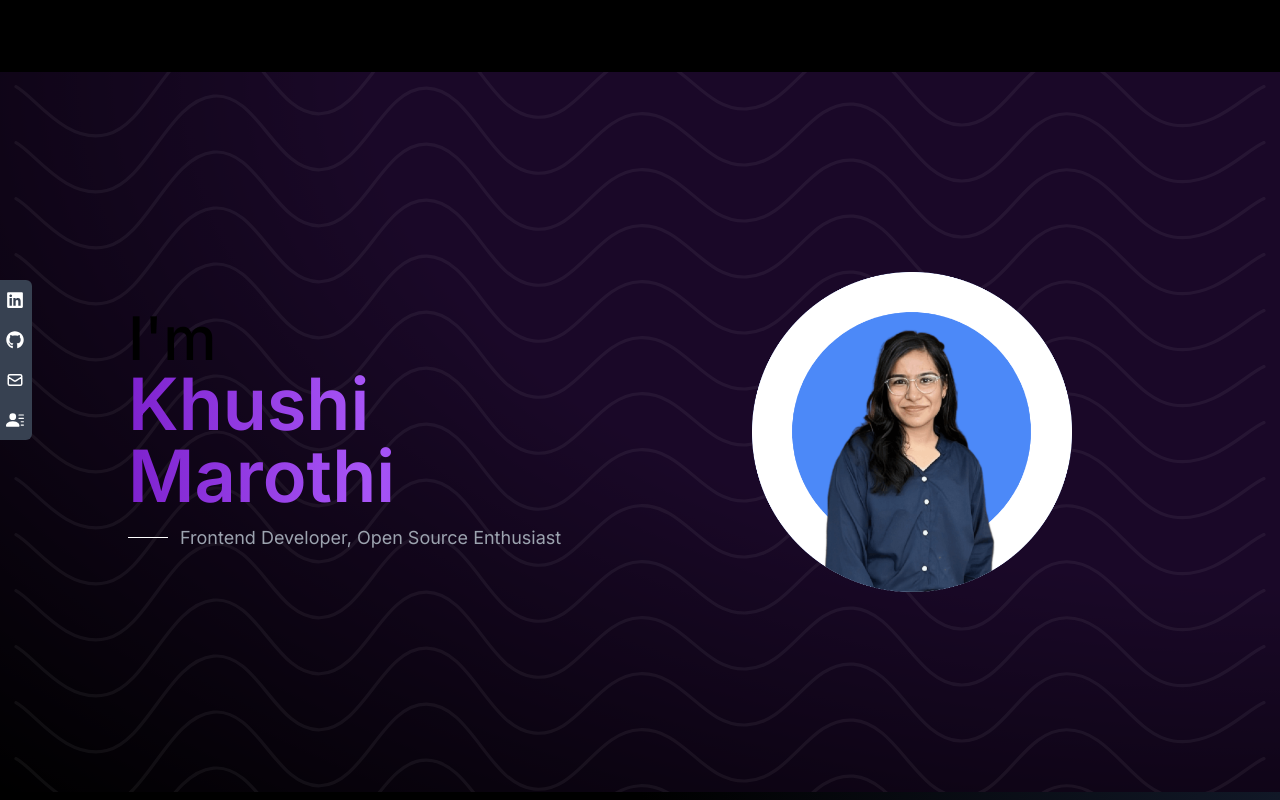
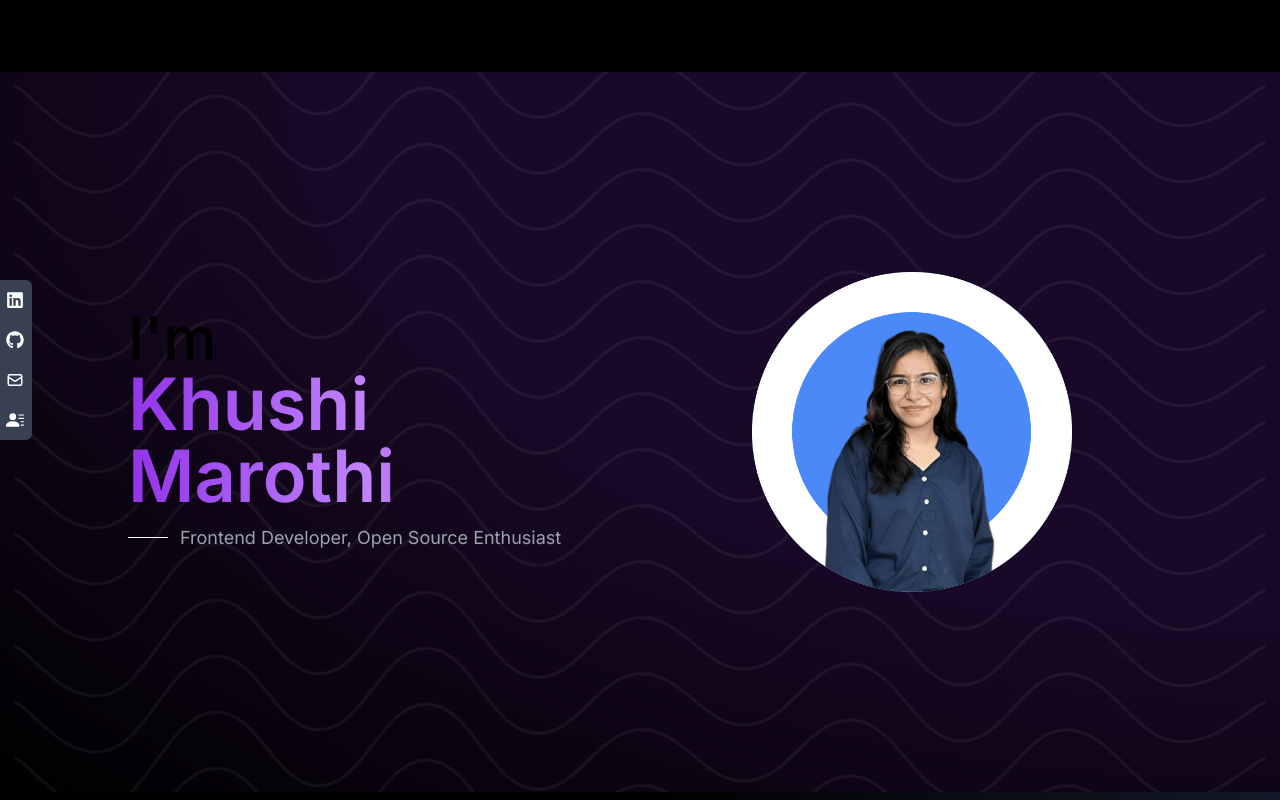
Before and after one commit to khushimarothi/Portfolio, a Next.js app: page / in a window 1280 px wide. Shown: the top 800 px of the page. Built offline with nearby package versions, Linux system fonts and the light colour scheme.

Commit message:
updations

```diff
--- a/src/app/components/Hero.tsx
+++ b/src/app/components/Hero.tsx
@@ -5,7 +5,8 @@ import bg from "@/app/assets/bg.svg"
 
 const Hero = () => {
     const textStyles = {
-        backgroundImage: 'linear-gradient(to right, rgb(126, 34, 206), rgb(168, 85, 247), rgb(109, 40, 217))',
+        backgroundImage: 'linear-gradient(to right, rgb(147, 51, 234), rgb(192, 132, 252), rgb(107, 33, 168))',
+
         WebkitBackgroundClip: 'text',
         backgroundClip: 'text',
         color: 'transparent',
@@ -24,7 +25,7 @@ const Hero = () => {
     return (
         <>
             <div  className="flex justify-center items-center lg:px-32 px-8 lg:py-16 py-10 lg:h-[90vh]  overflow-hidden from-purple-900 via-purple-900 to-black relative" style={backgroundStyles} >
-                <div className='absolute overflow-hidden -top-24 left-0 w-full '>
+                <div className='absolute overflow-hidden -top-24 left-0 w-full bg-blend-multiply '>
                 <Image src={bg} alt='img'className=' opacity-5 w-full h-full object-fill '  />
                 <Image src={bg} alt='img'className=' opacity-5 w-full h-full object-fill -mt-12 lg:hidden block'  />
                 </div>
```
